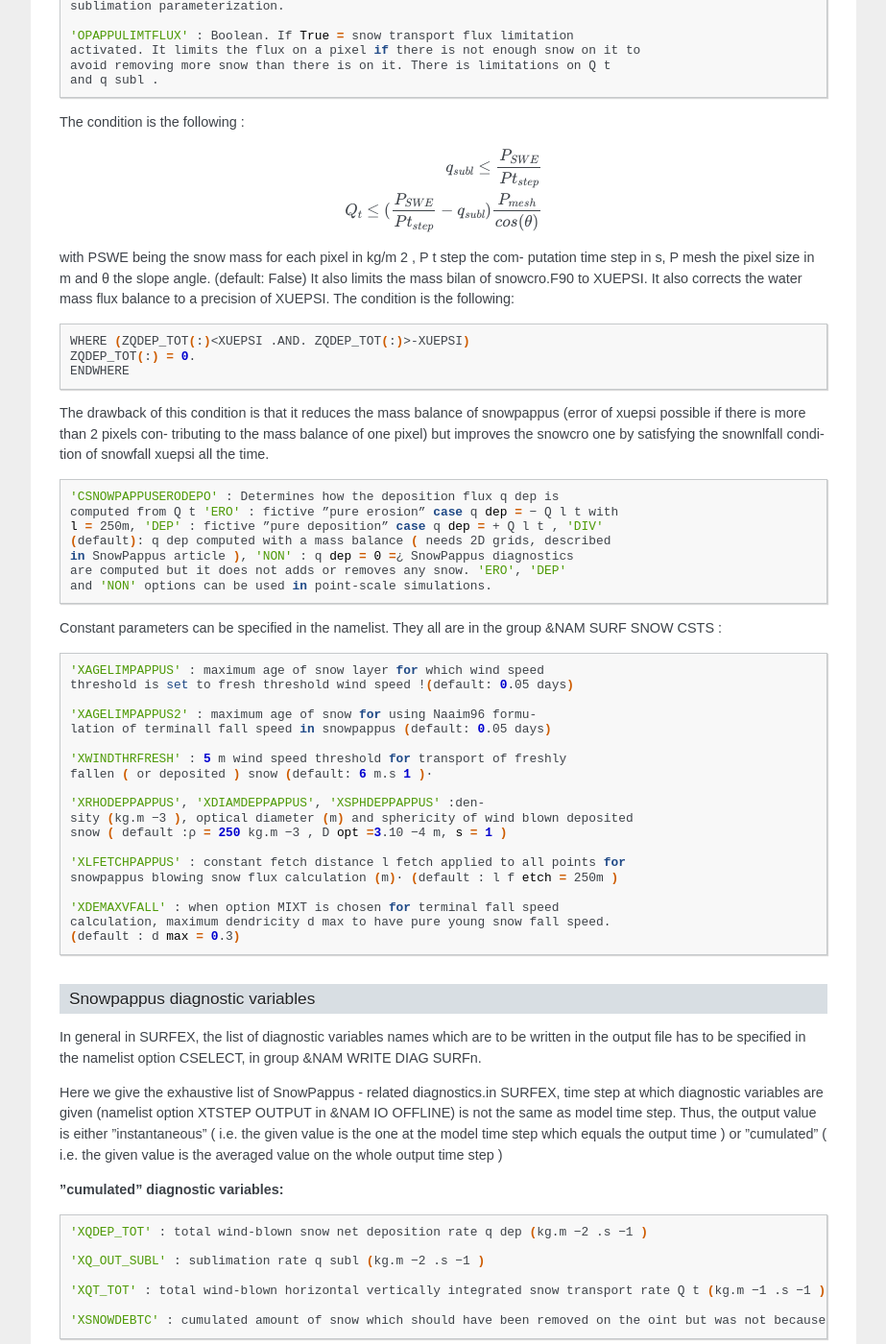
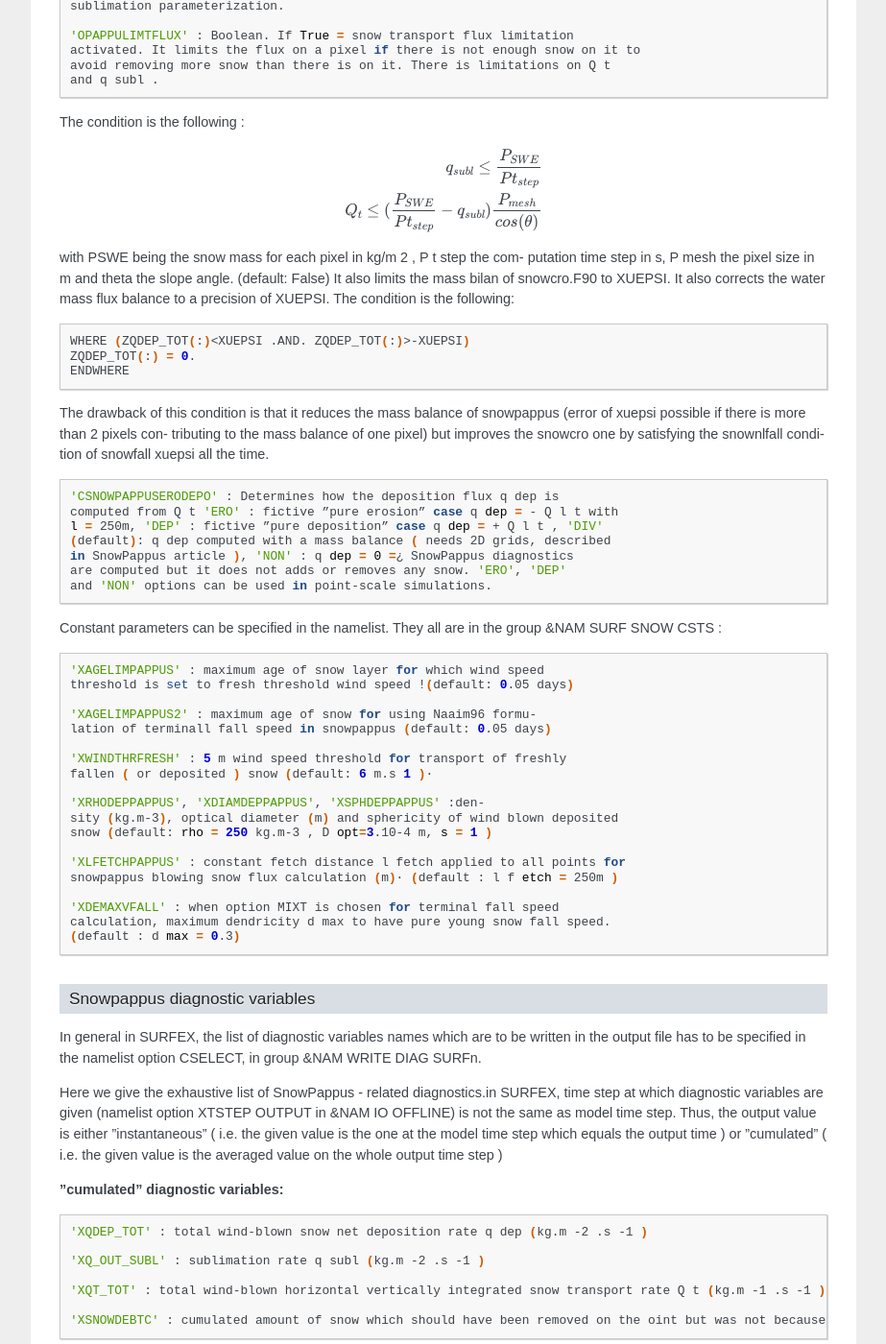
Before and after one commit to UMR-CNRM/snowtools, a Sphinx documentation site: the page built from doc/source/misc/surfex-crocus-user-doc.rst, in a window 1280 px wide and 1400 px high, scrolled down 13524 px. Shown: the whole window at 96% size, without its empty margins (198-1121 px from the left). Built offline with Sphinx 7.4.7, drawn with Linux system fonts in a browser that asks for light colours; formulas are drawn with MathJax 3; some of the changed text lies outside the part shown.

```diff
--- a/doc/source/misc/surfex-crocus-user-doc.rst
+++ b/doc/source/misc/surfex-crocus-user-doc.rst
@@ -573,8 +573,8 @@ does not run SnowPappus code.
 
 **Snowfall, blowing snow occurence and wind-induced snow metamorphism**: Blowing snow occurrence detection depends mainly on :
 
-#. The parameterization linking surface properties to threshold friction velocity u∗t
-#. The properties of snowfall (in terms on microstructure and possibly density).
+#. The parameterization linking surface properties to threshold friction velocity
+#. The properties of snowfall (in terms on microstructure and possibly density)
 
 An important thing to know is that :
 
@@ -647,7 +647,7 @@ wind-induced snow metamorphism option and snowfall properties
   1990 formulation, 'S04' : Sorensen 2004 - Vionnet 2012 formulation. More
   details about it in Baron et al. 2023 Snowpappus description paper
 
-  'CLIMVFALL' : 'DEND' fall speed v f ∗ of suspended snow particles is com-
+  'CLIMVFALL' : 'DEND' fall speed of suspended snow particles is com-
   puted as old snow if snow is non-dendritic,'PREC' old snow = non-dendritic
   OR age < XAGELIMPAPPUS2, 'MIXT' (default) old snow for non-dendritic,
   new snow for dendritic and age < XAGELIMPAPPUS2 , weighted average
@@ -671,7 +671,7 @@ The condition is the following :
   Q_t \leq (\frac{P_{SWE}}{Pt_{step}} - q_{subl})\frac{P_{mesh}}{cos(\theta)}
 
 with PSWE being the snow mass for each pixel in kg/m 2 , P t step the com-
-putation time step in s, P mesh the pixel size in m and θ the slope angle.
+putation time step in s, P mesh the pixel size in m and theta the slope angle.
 (default: False) It also limits the mass bilan of snowcro.F90 to XUEPSI.
 It also corrects the water mass flux balance to a precision of XUEPSI. The
 condition is the following:
@@ -690,7 +690,7 @@ by satisfying the snownlfall condition of snowfall xuepsi all the time.
 .. code-block:: bash
 
   'CSNOWPAPPUSERODEPO' : Determines how the deposition flux q dep is
-  computed from Q t 'ERO' : fictive ”pure erosion” case q dep = − Q l t with
+  computed from Q t 'ERO' : fictive ”pure erosion” case q dep = - Q l t with
   l = 250m, 'DEP' : fictive ”pure deposition” case q dep = + Q l t , 'DIV'
   (default): q dep computed with a mass balance ( needs 2D grids, described
   in SnowPappus article ), 'NON' : q dep = 0 =¿ SnowPappus diagnostics
@@ -714,8 +714,8 @@ Constant parameters can be specified in the namelist. They all are in the group
   fallen ( or deposited ) snow (default: 6 m.s 1 )·
 
   'XRHODEPPAPPUS', 'XDIAMDEPPAPPUS', 'XSPHDEPPAPPUS' :den-
-  sity (kg.m −3 ), optical diameter (m) and sphericity of wind blown deposited
-  snow ( default :ρ = 250 kg.m −3 , D opt =3.10 −4 m, s = 1 )
+  sity (kg.m-3), optical diameter (m) and sphericity of wind blown deposited
+  snow (default: rho = 250 kg.m-3 , D opt=3.10-4 m, s = 1 )
 
   'XLFETCHPAPPUS' : constant fetch distance l fetch applied to all points for
   snowpappus blowing snow flux calculation (m)· (default : l f etch = 250m )
@@ -741,13 +741,13 @@ the one at the model time step which equals the output time ) or ”cumulated”
 
 .. code-block:: bash
 
-  'XQDEP_TOT' : total wind-blown snow net deposition rate q dep (kg.m −2 .s −1 )
+  'XQDEP_TOT' : total wind-blown snow net deposition rate q dep (kg.m -2 .s -1 )
 
-  'XQ_OUT_SUBL' : sublimation rate q subl (kg.m −2 .s −1 )
+  'XQ_OUT_SUBL' : sublimation rate q subl (kg.m -2 .s -1 )
 
-  'XQT_TOT' : total wind-blown horizontal vertically integrated snow transport rate Q t (kg.m −1 .s −1 )
+  'XQT_TOT' : total wind-blown horizontal vertically integrated snow transport rate Q t (kg.m -1 .s -1 )
 
-  'XSNOWDEBTC' : cumulated amount of snow which should have been removed on the oint but was not because it became snowfree (kg.m −2 ) (see the paragraph ”mass balance” in the article )
+  'XSNOWDEBTC' : cumulated amount of snow which should have been removed on the oint but was not because it became snowfree (kg.m -2 ) (see the paragraph ”mass balance” in the article )
 
 
 **”instantaneous” diagnostic variables:**
@@ -755,26 +755,26 @@ the one at the model time step which equals the output time ) or ”cumulated”
 .. code-block:: bash
 
   'XBLOWSNWFLUX_1M' : horizontal blowing snow flux 1 m above snow
-  surface (kg.m −2 .s −1 )
+  surface (kg.m -2 .s -1 )
 
   'XBLOWSNWFLUXINT' : average horizontal blowing snow flux between
-  0.2 and 1.2 m Qt,int (kg.m −1 .s −1 )
+  0.2 and 1.2 m Qt,int (kg.m -1 .s -1 )
 
   'XQ_OUT_SALT' : total horizontal transport rate in the saltation layer
-  Qsalt (kg.m −1 .s −1 )
+  Qsalt (kg.m -1 .s -1 )
 
   'XQ_OUT_SUSP' : total horizontal transport rate in the suspension layer
-  Qsusp (kg.m −1 .s −1 )
+  Qsusp (kg.m -1 .s -1 )
 
-  'XVFRIC_PAPPUS' : wind friction velocity computed by Snowpappus u∗ (m.s −1 )
+  'XVFRIC_PAPPUS' : wind friction velocity computed by Snowpappus (m.s -1 )
 
   'XVFRIC_T_PAPPUS' : threshold friction velocity (at ground level) for
-  snow transport u∗,t (m.s −1 )
+  snow transport (m.s -1 )
 
   'XPZ0_PAPPUS' : roughness length for momentum z0 (m) used by Snowpappus
 
   'XVFALL_PAPPUS' : mass averaged terminal fall velocity of snow particles
-  at the bottom of the suspension layer v f (m.s −1 )
+  at the bottom of the suspension layer (m.s -1 )
 
 References
 ^^^^^^^^^^
```
Also changed, not shown: other parts of doc/source/misc/surfex-crocus-user-doc.rst (+1 -1 lines), doc/source/extra_documentation/these_ange/these_ange_index.rst (+5 -20 lines), 1 other file.
